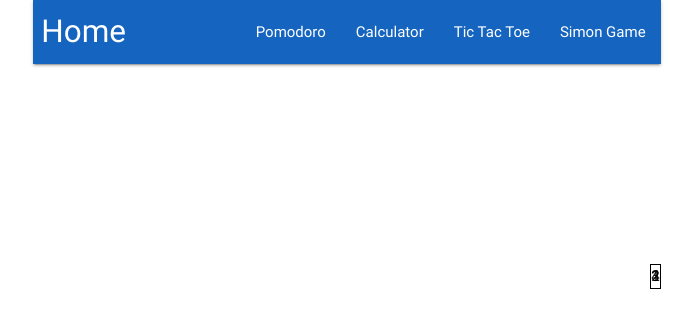
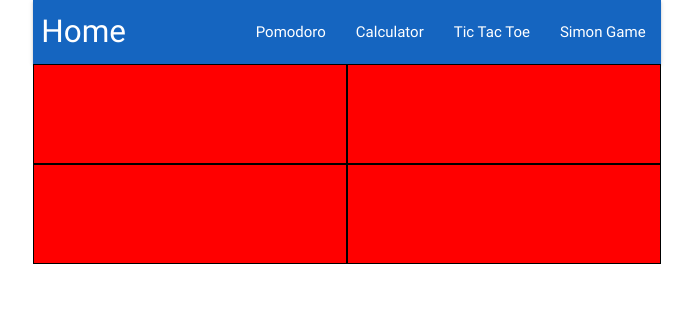
Before and after one commit to ajdeleon/freecodecamp-advanced-front-end-projects, a React (Create React App) app: page /simon in a window 1280 px wide. Shown: the top 328 px of the page, without its empty margins (293-986 px from the left). Built offline with nearby package versions, Linux system fonts and the light colour scheme.

Commit message:
update outline

```diff
--- a/src/components/simon/Simon.css
+++ b/src/components/simon/Simon.css
@@ -2,10 +2,10 @@
   margin: auto;
   display: grid;
   grid-template-columns: 1fr 1fr;
-  grid-template-rows: 100px 100px;
-  grid-auto-flow: column;
+  grid-auto-rows: 100px;
 }
 
 .game-button {
   border: 1px solid black;
+  background-color: red;
 }
--- a/src/components/simon/Simon.js
+++ b/src/components/simon/Simon.js
@@ -4,10 +4,10 @@ import './Simon.css'
 const Simon = () => {
   return (
     <div className="Simon-container">
-      <div className="one game-button">1</div>
-      <div className="two game-button">2</div>
-      <div className="three game-button">3</div>
-      <div className="four game-button">4</div>
+      <div className="game-button"></div>
+      <div className="game-button"></div>
+      <div className="game-button"></div>
+      <div className="game-button"></div>
     </div>
   )
 }
```
